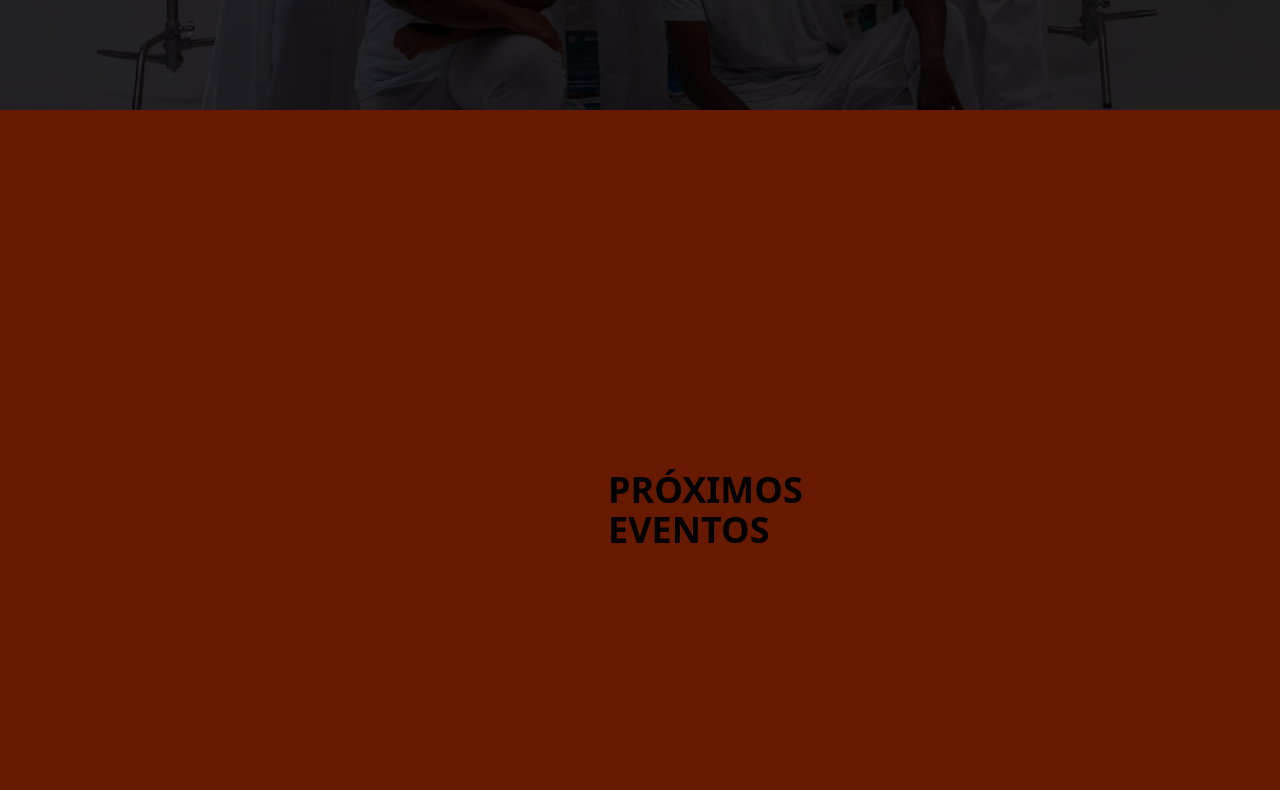
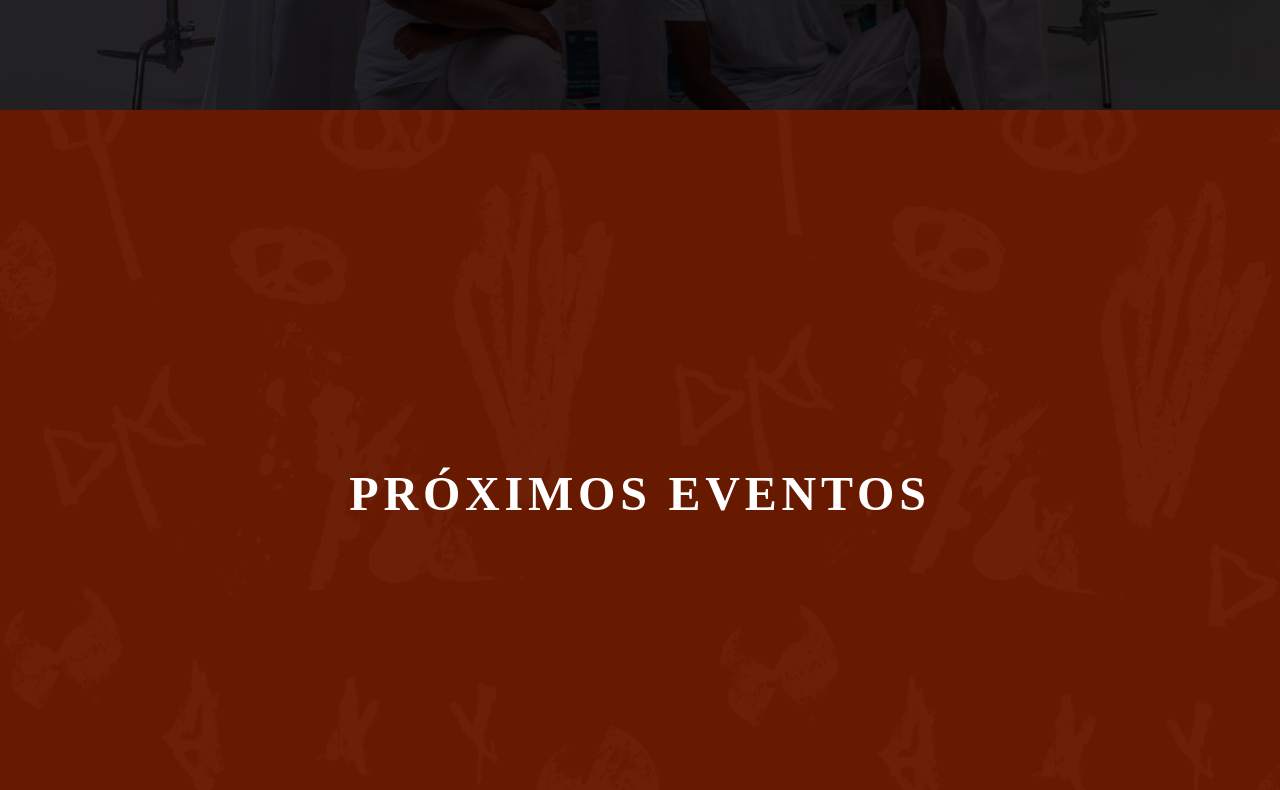
Before and after one commit to ATMZSolutions/a-margem-front, a Next.js app: page / in a window 1280 px wide. Shown: the part 690-1480 px from the top of the page. Built offline with nearby package versions, Linux system fonts and the light colour scheme; a web font is replaced by a local one.

Commit message:
fix: ajuste no sidebar

```diff
--- a/src/app/page.tsx
+++ b/src/app/page.tsx
@@ -18,6 +18,14 @@ const fadeUp = {
   }),
 };
 
+// Lista de seções e se devem ter animação
+const sections = [
+  { component: <Main />, animate: true },
+  { component: <Agenda />, animate: true },
+  { component: <Sobre />, animate: true },
+  { component: <Contato />, animate: true },
+];
+
 export default function Home() {
   const [atBottom, setAtBottom] = useState(false);
 
@@ -26,7 +34,7 @@ export default function Home() {
       const scrollTop = window.scrollY;
       const windowHeight = window.innerHeight;
       const fullHeight = document.body.scrollHeight;
-      setAtBottom(scrollTop + windowHeight >= fullHeight - 10); // margem de 10px
+      setAtBottom(scrollTop + windowHeight >= fullHeight - 10);
     };
     window.addEventListener("scroll", onScroll);
     return () => window.removeEventListener("scroll", onScroll);
@@ -35,22 +43,24 @@ export default function Home() {
   const scrollToTop = () =>
     window.scrollTo({ top: 0, behavior: "smooth" });
 
-  const sections = [<Main />, <Agenda />, <Sobre />, <Contato />];
-
   return (
     <div className="font-sans relative">
-      {sections.map((Section, idx) => (
+      {sections.map(({ component, animate }, idx) =>
+        animate ? (
           <motion.div
             key={idx}
             custom={idx}
             variants={fadeUp}
-          initial={idx === 0 ? { opacity: 1, y: 0 } : "hidden"} // primeira já aparece naturalmente
+            initial={idx === 0 ? { opacity: 1, y: 0 } : "hidden"}
             whileInView={idx === 0 ? {} : "visible"}
-          viewport={{ once: true, amount: 0.2 }} // só anima quando 20% visível
+            viewport={{ once: true, amount: 0.2 }}
           >
-          {Section}
+            {component}
           </motion.div>
-      ))}
+        ) : (
+          <div key={idx}>{component}</div> // Sem animação
+        )
+      )}
 
       {/* Seta de scroll down */}
       {!atBottom && (
--- a/src/components/Sidebar.tsx
+++ b/src/components/Sidebar.tsx
@@ -2,6 +2,7 @@
 
 import { useState } from "react";
 import Link from "next/link";
+import Image from "next/image";
 import { MenuOutlined, CloseOutlined } from "@ant-design/icons";
 import { Drawer } from "antd";
 import { motion } from "framer-motion";
@@ -26,15 +27,21 @@ export default function Sidebar() {
     <div>
       {/* Barra superior com logo à esquerda e hamburguer à direita */}
       <div className="w-full flex justify-between items-center px-4 py-1 fixed top-0 left-0 z-50 bg-black/60 backdrop-blur-[5px]">
-        {/* Logo com animação de fade-in */}
-        <motion.img
-          src="/logo-branca.png"
-          alt="Logo A Margem"
-          className="h-10"
-          initial={{ opacity: 0, x: -50 }} // começa à esquerda
-          animate={{ opacity: 1, x: 0 }} // vai para a posição final
+        {/* Logo com animação */}
+        <motion.div
+          initial={{ opacity: 0, x: -50 }}
+          animate={{ opacity: 1, x: 0 }}
           transition={{ duration: 0.8, ease: "easeOut" }}
-        />
+        >
+          <Image
+            src="/logo-branca.png"
+            alt="Logo A Margem"
+            height={40}      // equivalente a h-10
+            width={160}      // define largura aproximada
+            style={{ height: "2.5rem", width: "auto" }} // h-10 = 2.5rem
+            priority
+          />
+        </motion.div>
 
         <button
           onClick={() => setOpen(true)}
--- a/src/components/home/Agenda.tsx
+++ b/src/components/home/Agenda.tsx
@@ -1,10 +1,37 @@
+"use client";
+
 import React from "react";
+import { motion, Variants } from "framer-motion";
+
+const agendaVariants: Variants = {
+  hidden: { opacity: 0, y: 50 },
+  visible: { opacity: 1, y: 0, transition: { duration: 0.6, ease: "easeOut" } },
+};
 
 const Agenda = () => {
   return (
-    <section className="min-h-screen flex items-center justify-center bg-[#681A01] text-black">
-      <div className="flex flex-col items-center justify-center text-4xl font-bold">
-        <h2 className="w-16">PRÓXIMOS EVENTOS</h2>
+    <section className="relative min-h-screen flex items-center justify-center bg-[#681A01] text-black overflow-hidden">
+      {/* Imagem de fundo */}
+      <img
+        src="/padrao2.webp"
+        alt="Background Padrao2"
+        className="absolute top-0 left-0 w-full h-full object-cover z-0"
+      />
+
+      {/* Overlay para misturar com a cor */}
+      <div className="absolute inset-0 bg-[#681A01]/70 z-10 pointer-events-none" />
+
+      {/* Conteúdo */}
+      <div className="relative z-20 flex flex-col items-center justify-center w-4/5 md:w-3/5 text-white">
+        <motion.h2
+          className="text-4xl md:text-5xl font-sedgwick uppercase tracking-widest font-bold mb-8 text-center"
+          variants={agendaVariants}
+          initial="hidden"
+          whileInView="visible"
+          viewport={{ once: true }}
+        >
+          Próximos Eventos
+        </motion.h2>
       </div>
     </section>
   );
```
Lines whose indentation alone changed are shown as unchanged.
